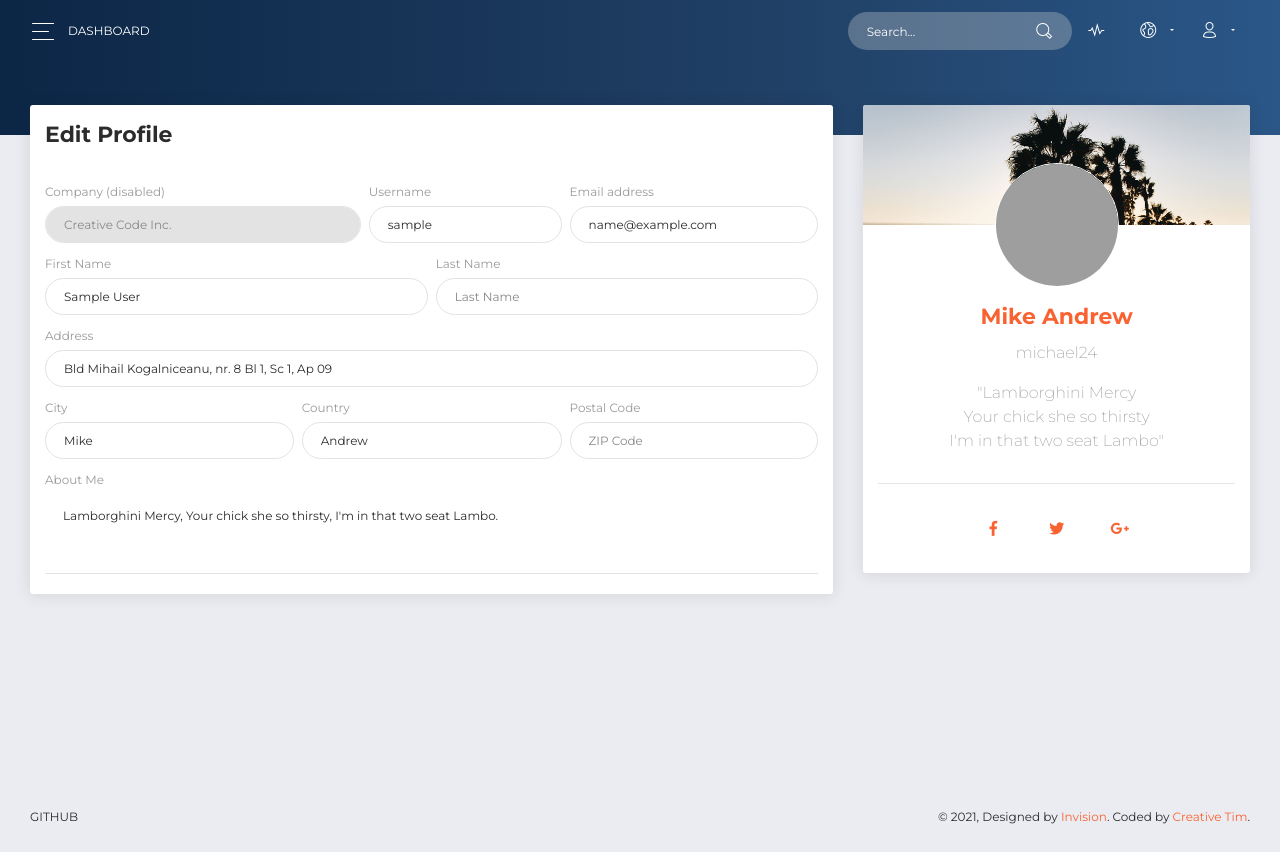
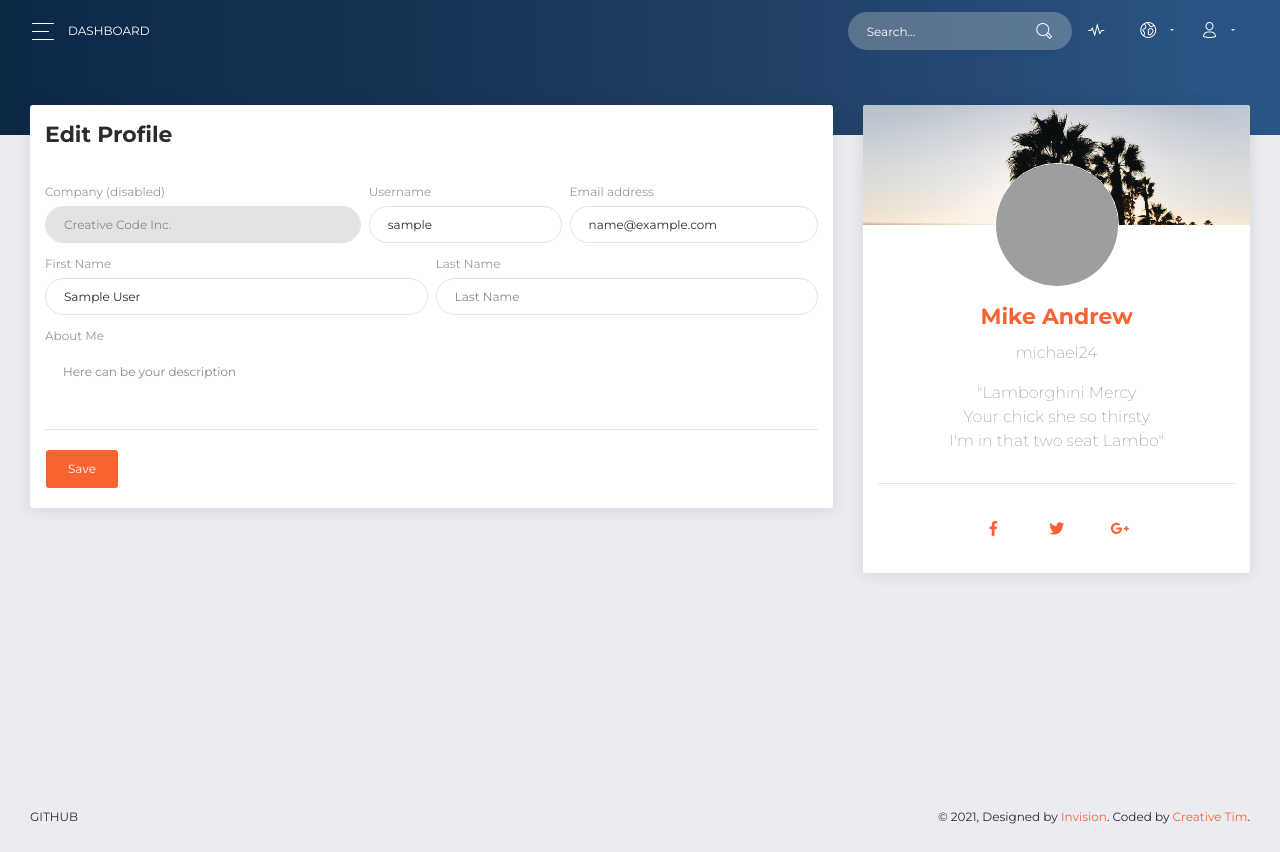
Before and after one commit to paoli7612/Pluto, a Laravel app: page /account in a window 1280 px wide. Run offline with Laravel 8, Linux system fonts and the light colour scheme; the visitor is signed in with stand-in values (Sample User, id 1); grey boxes are pictures that could not be loaded.

Commit message:
form account edit

```diff
--- a/resources/views/account.blade.php
+++ b/resources/views/account.blade.php
@@ -23,13 +23,13 @@
                                 <div class="col-md-3 px-1">
                                     <div class="form-group">
                                         <label>Username</label>
-                                        <input type="text" class="form-control" placeholder="Username" value="{{ $user->username }}">
+                                        <input name="username" type="text" class="form-control" placeholder="Username" value="{{ $user->username }}">
                                     </div>
                                 </div>
                                 <div class="col-md-4 pl-1">
                                     <div class="form-group">
                                         <label for="exampleInputEmail1">Email address</label>
-                                        <input type="email" class="form-control" placeholder="Email" value="{{ $user->email }}">
+                                        <input name="email" type="email" class="form-control" placeholder="Email" value="{{ $user->email }}">
                                     </div>
                                 </div>
                             </div>
@@ -37,42 +37,13 @@
                                 <div class="col-md-6 pr-1">
                                     <div class="form-group">
                                         <label>First Name</label>
-                                        <input type="text" class="form-control" placeholder="Company" value="{{ $user->name }}">
+                                        <input name="name" type="text" class="form-control" placeholder="Company" value="{{ $user->name }}">
                                     </div>
                                 </div>
                                 <div class="col-md-6 pl-1">
                                     <div class="form-group">
                                         <label>Last Name</label>
-                                        <input type="text" class="form-control" placeholder="Last Name" value="{{ $user->surname }}">
-                                    </div>
-                                </div>
-                            </div>
-                            <div class="row">
-                                <div class="col-md-12">
-                                    <div class="form-group">
-                                        <label>Address</label>
-                                        <input type="text" class="form-control" placeholder="Home Address"
-                                            value="Bld Mihail Kogalniceanu, nr. 8 Bl 1, Sc 1, Ap 09">
-                                    </div>
-                                </div>
-                            </div>
-                            <div class="row">
-                                <div class="col-md-4 pr-1">
-                                    <div class="form-group">
-                                        <label>City</label>
-                                        <input type="text" class="form-control" placeholder="City" value="Mike">
-                                    </div>
-                                </div>
-                                <div class="col-md-4 px-1">
-                                    <div class="form-group">
-                                        <label>Country</label>
-                                        <input type="text" class="form-control" placeholder="Country" value="Andrew">
-                                    </div>
-                                </div>
-                                <div class="col-md-4 pl-1">
-                                    <div class="form-group">
-                                        <label>Postal Code</label>
-                                        <input type="number" class="form-control" placeholder="ZIP Code">
+                                        <input name="surname" type="text" class="form-control" placeholder="Last Name" value="{{ $user->surname }}">
                                     </div>
                                 </div>
                             </div>
@@ -80,10 +51,15 @@
                                 <div class="col-md-12">
                                     <div class="form-group">
                                         <label>About Me</label>
-                                        <textarea rows="4" cols="80" class="form-control"
+                                        <textarea rows="4" cols="80" class="form-control" name="description"
                                             placeholder="Here can be your description"
-                                            value="Mike">Lamborghini Mercy, Your chick she so thirsty, I'm in that two seat Lambo.</textarea>
+                                            value="Mike">{{ $user->description }}</textarea>
                                     </div>
+                                </div>
+                            </div>
+                            <div class="row">
+                                <div class="col">
+                                    <input type="submit" value="Save" class="btn btn-primary">
                                 </div>
                             </div>
                         </form>
```
